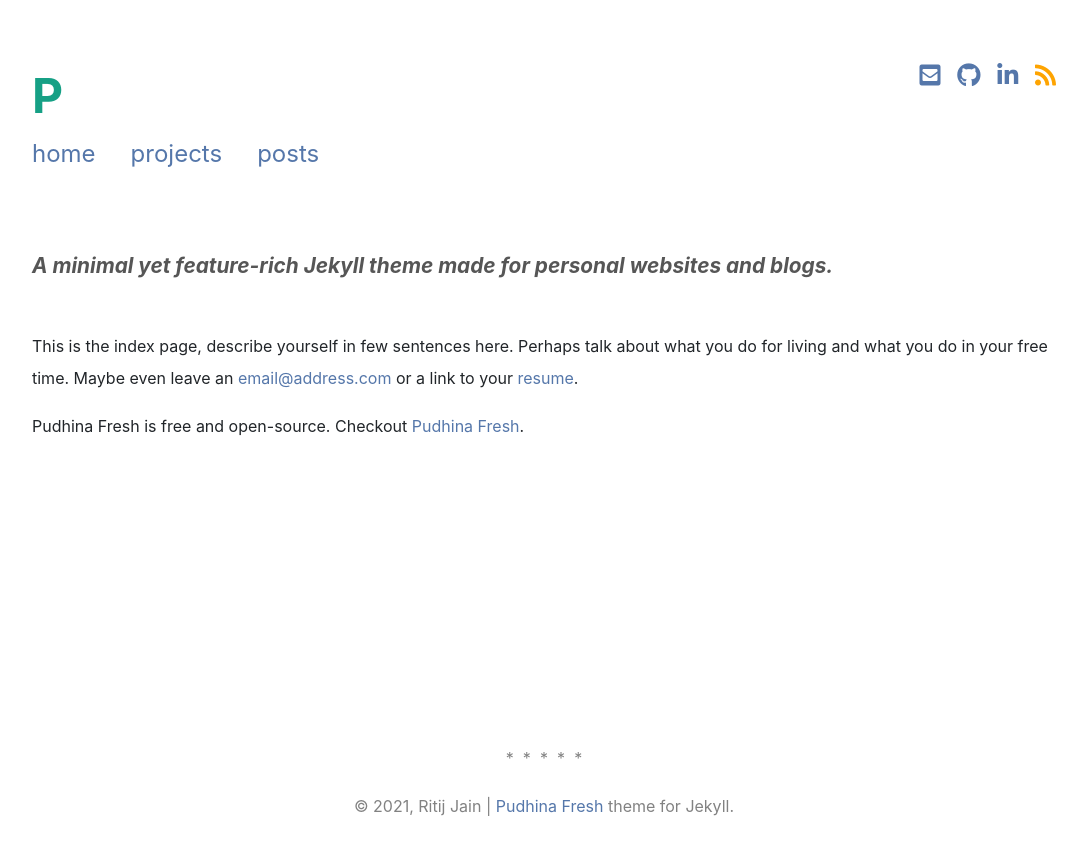
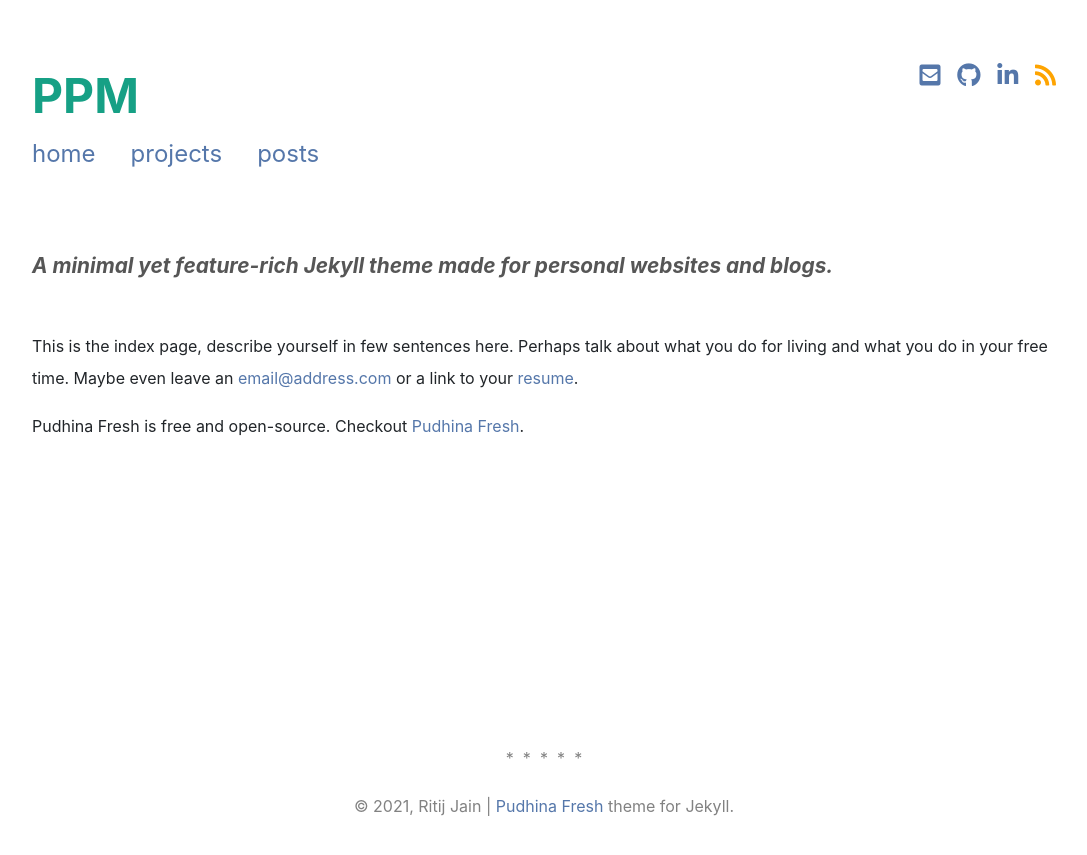
Before and after one commit to RedShadow-play/pm-profiru-82335, a Jekyll site: the page built from index.md, in a window 1280 px wide. Shown: the top 855 px of the page, without its empty margins (96-1183 px from the left). Built offline with Jekyll 4.4.1, drawn with Linux system fonts in a browser that asks for light colours; nearby versions of some CDN libraries; a style sheet for code colours, icons or effects is not loaded.

Commit message:
_config.yml: changed

```diff
--- a/_config.yml
+++ b/_config.yml
@@ -1,4 +1,4 @@
-title: P
+title: PPM
 short_logo: PF.
 description: |
   A minimal yet feature-rich Jekyll theme made for personal websites and blogs.
```
